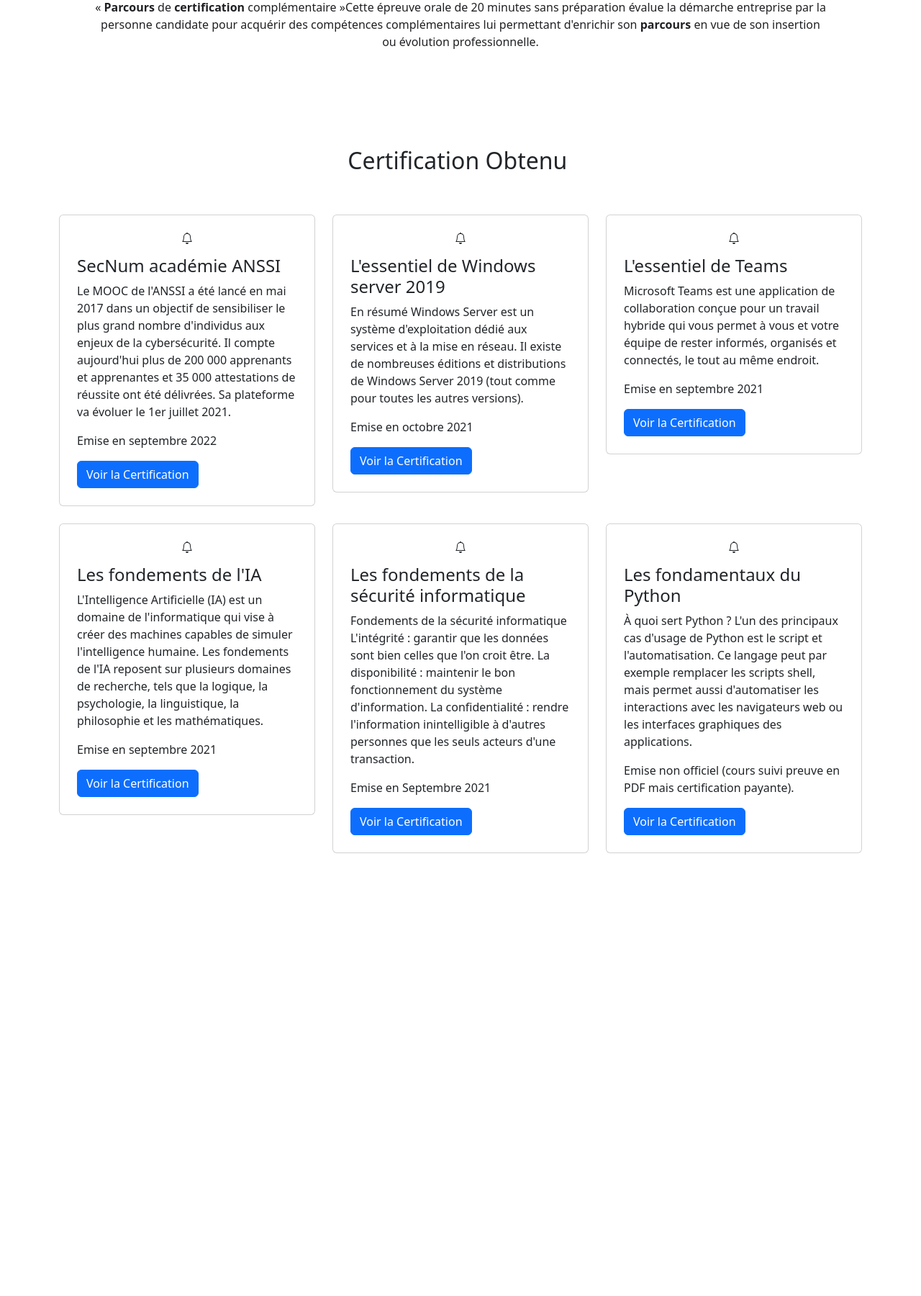
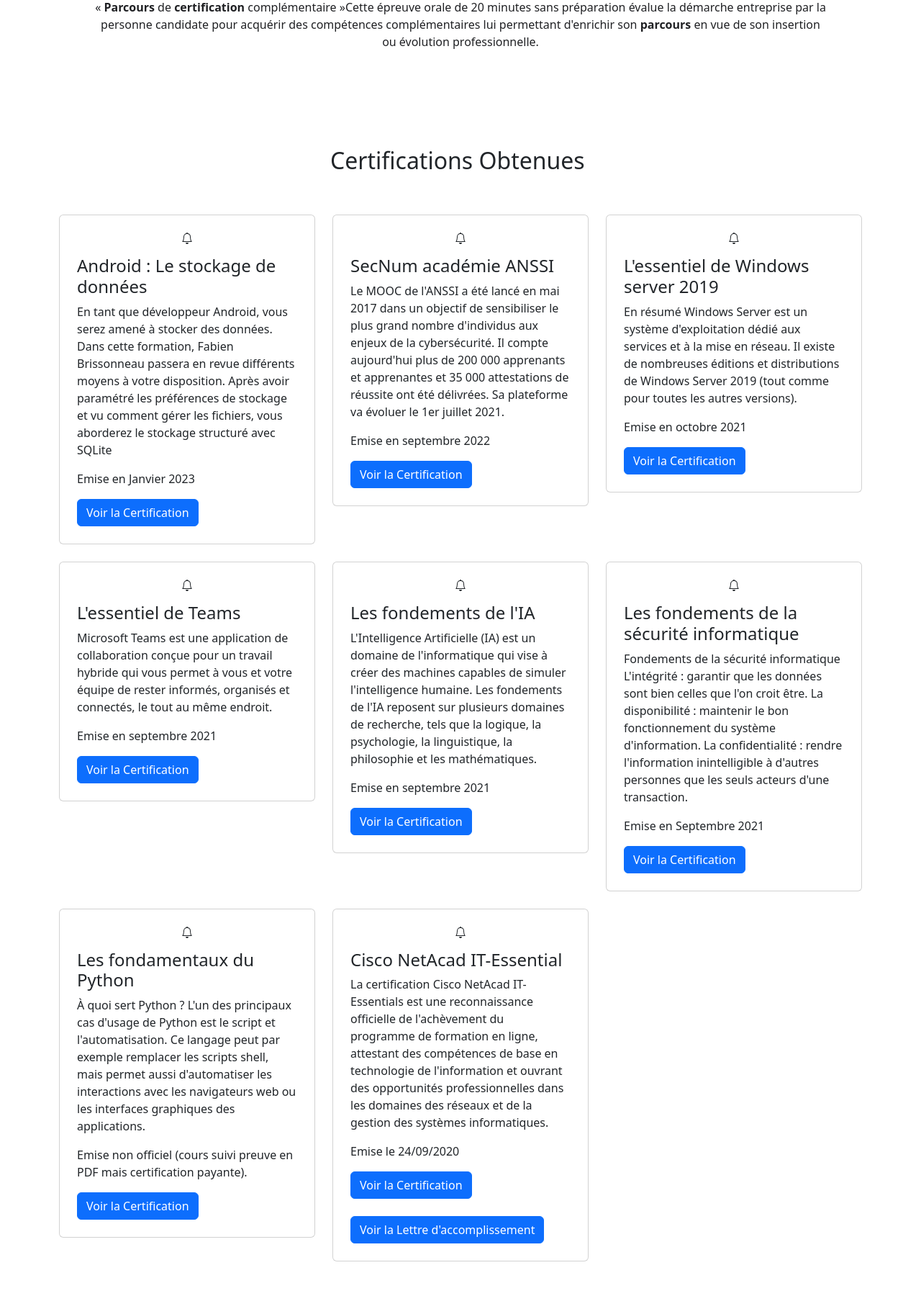
Before and after one commit to mathiscolbaut/portfolio, a Symfony app: template portfolio/templates/parcour_certif/index.html.twig in a window 1280 px wide. Shown: the part 298-2098 px from the top of the page at 72% size. Before the commit the page ends 1483 px from the top, so only its background shows below. Run offline with Twig, Linux system fonts and the light colour scheme; the template is opened without the code that fills it, so the values that code supplies are empty; some libraries are stand-ins or nearby versions.

Commit message:
parcourCertif

```diff
--- a/portfolio/templates/parcour_certif/index.html.twig
+++ b/portfolio/templates/parcour_certif/index.html.twig
@@ -16,10 +16,25 @@
 <div class="container py-4 py-xl-5">
     <div class="row mb-5">
         <div class="col-md-8 col-xl-6 text-center mx-auto">
-            <h2>Certification Obtenu </h2>
+            <h2>Certifications Obtenues </h2>
         </div>
     </div>
     <div class="row gy-4 row-cols-1 row-cols-md-2 row-cols-xl-3">
+
+    <div class="col">
+            <div class="card">
+                <div class="card-body p-4">
+                    <div class="bs-icon-md bs-icon-rounded bs-icon-primary d-flex justify-content-center align-items-center d-inline-block mb-3 bs-icon"><svg class="bi bi-bell" xmlns="http://www.w3.org/2000/svg" width="1em" height="1em" fill="currentColor" viewBox="0 0 16 16">
+                            <path d="M8 16a2 2 0 0 0 2-2H6a2 2 0 0 0 2 2zM8 1.918l-.797.161A4.002 4.002 0 0 0 4 6c0 .628-.134 2.197-.459 3.742-.16.767-.376 1.566-.663 2.258h10.244c-.287-.692-.502-1.49-.663-2.258C12.134 8.197 12 6.628 12 6a4.002 4.002 0 0 0-3.203-3.92L8 1.917zM14.22 12c.223.447.481.801.78 1H1c.299-.199.557-.553.78-1C2.68 10.2 3 6.88 3 6c0-2.42 1.72-4.44 4.005-4.901a1 1 0 1 1 1.99 0A5.002 5.002 0 0 1 13 6c0 .88.32 4.2 1.22 6z"></path>
+                        </svg></div>
+                    <h4 class="card-title">Android : Le stockage de données</h4>
+                    <p class="card-text">En tant que développeur Android, vous serez amené à stocker des données. Dans cette formation, Fabien Brissonneau passera en revue différents moyens à votre disposition. Après avoir paramétré les préférences de stockage et vu comment gérer les fichiers, vous aborderez le stockage structuré avec SQLite</p>
+                    <p class="card-text"> Emise en Janvier 2023</p>
+
+                    <a class="btn btn-primary" type="button" target="_blank" href="{{ asset('assets/CertificatDaccomplissement_Android  Le stockage de donnees.pdf') }}">Voir la Certification</a>
+                </div>
+            </div>
+        </div>
         <div class="col">
             <div class="card">
                 <div class="card-body p-4">
@@ -30,7 +45,7 @@
                     <p class="card-text">Le MOOC de l'ANSSI a été lancé en mai 2017 dans un objectif de sensibiliser le plus grand nombre d'individus aux enjeux de la cybersécurité. Il compte aujourd'hui plus de 200 000 apprenants et apprenantes et 35 000 attestations de réussite ont été délivrées. Sa plateforme va évoluer le 1er juillet 2021.</p>
                     <p class="card-text"> Emise en septembre 2022</p>
 
-                    <a class="btn btn-primary" type="button" target="_blank" href="http://localhost/portfolio/assets/secnum.pdf">Voir la Certification</a>
+                    <a class="btn btn-primary" type="button" target="_blank" href="{{ asset('assets/secnum.pdf') }}">Voir la Certification</a>
                 </div>
             </div>
         </div>
@@ -44,7 +59,7 @@
                     <p class="card-text">En résumé Windows Server est un système d'exploitation dédié aux services et à la mise en réseau. Il existe de nombreuses éditions et distributions de Windows Server 2019 (tout comme pour toutes les autres versions).</p>
                     <p class="card-text"> Emise en octobre 2021</p>
 
-                    <a class="btn btn-primary" type="button" target="_blank" href="http://localhost/portfolio/assets/windowsServer.pdf">Voir la Certification</a>
+                    <a class="btn btn-primary" type="button" target="_blank" href="{{ asset('assets/windowsServer.pdf') }}">Voir la Certification</a>
                 </div>
             </div>
         </div>
@@ -58,7 +73,7 @@
                     <p class="card-text">Microsoft Teams est une application de collaboration conçue pour un travail hybride qui vous permet à vous et votre équipe de rester informés, organisés et connectés, le tout au même endroit. </p>
                     <p class="card-text">Emise en septembre 2021</p>
 
-                    <a class="btn btn-primary" type="button" target="_blank" href="http://localhost/portfolio/assets/teams.pdf">Voir la Certification</a>
+                    <a class="btn btn-primary" type="button" target="_blank" href="{{ asset('assets/teams.pdf') }}">Voir la Certification</a>
                 </div>
             </div>
         </div>
@@ -73,7 +88,7 @@
                     <p class="card-text"> L'Intelligence Artificielle (IA) est un domaine de l'informatique qui vise à créer des machines capables de simuler l'intelligence humaine. Les fondements de l'IA reposent sur plusieurs domaines de recherche, tels que la logique, la psychologie, la linguistique, la philosophie et les mathématiques.</p>
                     <p class="card-text">Emise en septembre 2021 </p>
 
-                    <a class="btn btn-primary" type="button" target="_blank" href="http://localhost/portfolio/assets/ia.pdf">Voir la Certification</a>
+                    <a class="btn btn-primary" type="button" target="_blank" href="{{ asset('assets/ia.pdf') }}">Voir la Certification</a>
                 </div>
             </div>
             </div>
@@ -88,7 +103,7 @@
 L'intégrité : garantir que les données sont bien celles que l'on croit être. La disponibilité : maintenir le bon fonctionnement du système d'information. La confidentialité : rendre l'information inintelligible à d'autres personnes que les seuls acteurs d'une transaction. </p>
                     <p class="card-text">Emise en Septembre 2021</p>
 
-                    <a class="btn btn-primary" type="button" target="_blank" href="http://localhost/portfolio/assets/secinfo.pdf">Voir la Certification</a>
+                    <a class="btn btn-primary" type="button" target="_blank" href="{{ asset('assets/secinfo.pdf') }}">Voir la Certification</a>
                 </div>
             </div>
         </div>
@@ -103,11 +118,35 @@ L'intégrité : garantir que les données sont bien celles que l'on croit être.
                     <p class="card-text"> À quoi sert Python ? L'un des principaux cas d'usage de Python est le script et l'automatisation. Ce langage peut par exemple remplacer les scripts shell, mais permet aussi d'automatiser les interactions avec les navigateurs web ou les interfaces graphiques des applications.</p>
                     <p class="card-text">Emise non officiel (cours suivi preuve en PDF mais certification payante).</p>
 
-                    <a class="btn btn-primary" type="button" target="_blank" href="http://localhost/portfolio/assets/python.pdf">Voir la Certification</a>
+                    <a class="btn btn-primary" type="button" target="_blank" href="{{ asset('assets/python.pdf') }}">Voir la Certification</a>
+                </div>
+            </div>
+
+        </div>
+        <div class="col">
+            <div class="card">
+                <div class="card-body p-4">
+                    <div class="bs-icon-md bs-icon-rounded bs-icon-primary d-flex justify-content-center align-items-center d-inline-block mb-3 bs-icon"><svg class="bi bi-bell" xmlns="http://www.w3.org/2000/svg" width="1em" height="1em" fill="currentColor" viewBox="0 0 16 16">
+                            <path d="M8 16a2 2 0 0 0 2-2H6a2 2 0 0 0 2 2zM8 1.918l-.797.161A4.002 4.002 0 0 0 4 6c0 .628-.134 2.197-.459 3.742-.16.767-.376 1.566-.663 2.258h10.244c-.287-.692-.502-1.49-.663-2.258C12.134 8.197 12 6.628 12 6a4.002 4.002 0 0 0-3.203-3.92L8 1.917zM14.22 12c.223.447.481.801.78 1H1c.299-.199.557-.553.78-1C2.68 10.2 3 6.88 3 6c0-2.42 1.72-4.44 4.005-4.901a1 1 0 1 1 1.99 0A5.002 5.002 0 0 1 13 6c0 .88.32 4.2 1.22 6z"></path>
+                        </svg></div>
+                    <h4 class="card-title">Cisco NetAcad IT-Essential</h4>
+                    <p class="card-text">La certification Cisco NetAcad IT-Essentials est une reconnaissance officielle de l'achèvement du programme de formation en ligne, attestant des compétences de base en technologie de l'information et ouvrant des opportunités professionnelles dans les domaines des réseaux et de la gestion des systèmes informatiques.</p>
+                    <p class="card-text">Emise le 24/09/2020</p>
+
+                    <a class="btn btn-primary" type="button" target="_blank" href="{{ asset('assets/mathiscolbaut-IT Essential 1SN-certificate.pdf') }}">Voir la Certification</a>
+                     </br>   </br>
+                     <a class="btn btn-primary" type="button" target="_blank" href="{{ asset('assets/mathiscolbaut-IT Essential 1SN-letter.pdf') }}">Voir la Lettre d'accomplissement</a>
                 </div>
             </div>
         </div>
         </div>
+        </div>
+
+
+
+
+
+
 </div>
 
 {% endblock %}
```
Also changed, not shown: 3 other files.
